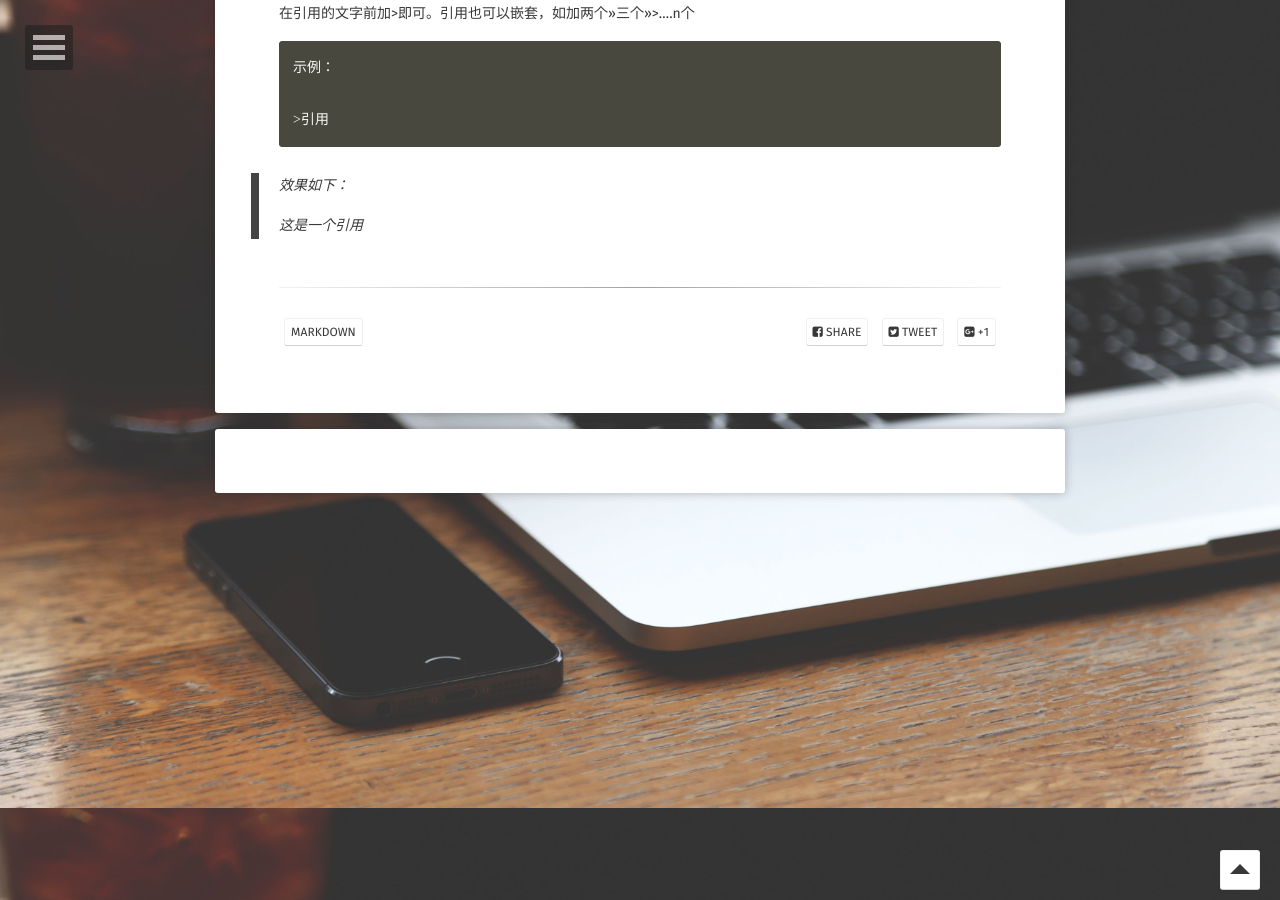
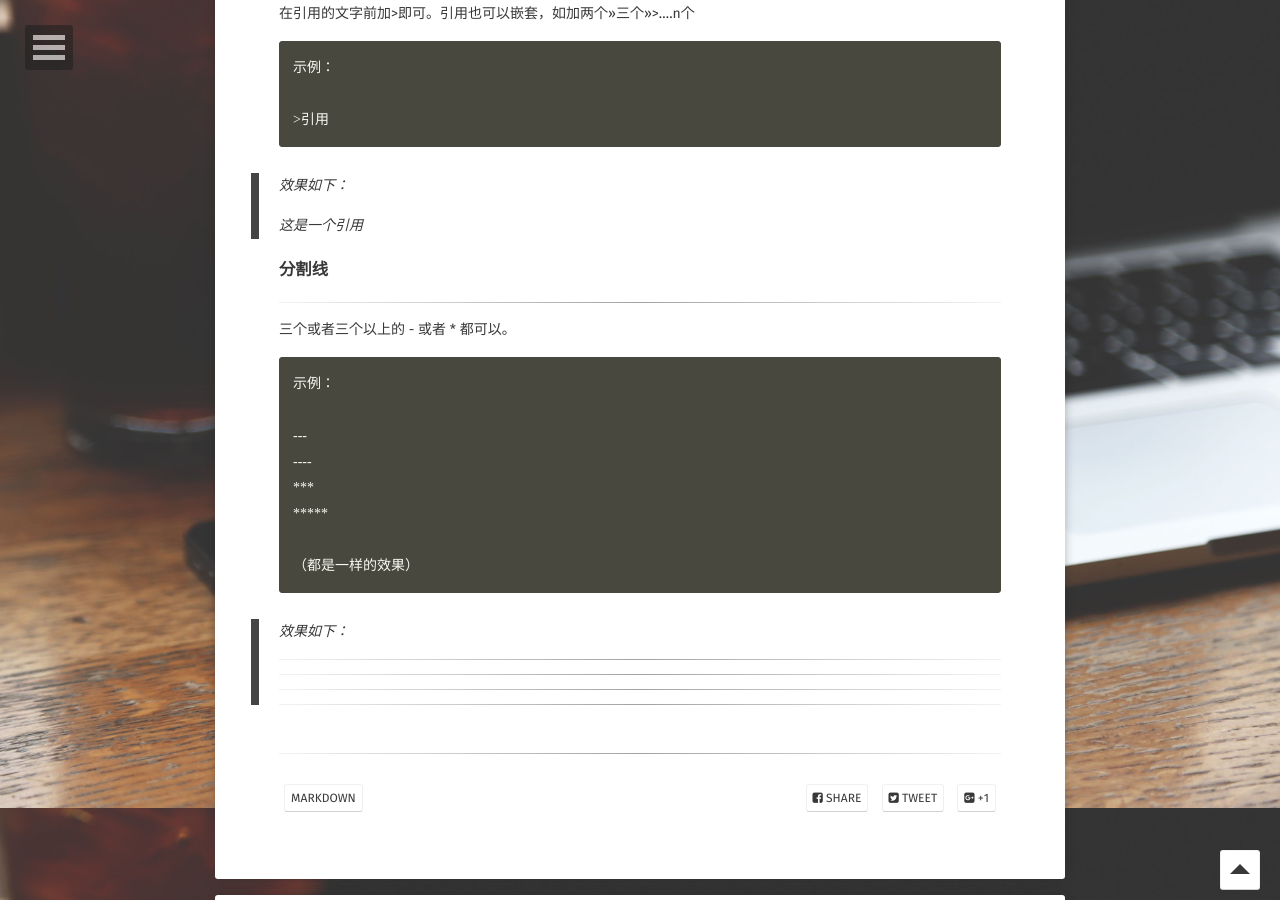
Before and after one commit to 396494384/396494384.github.io, a Jekyll site: the page built from _posts/2012-05-22-readability-post.md, in a window 1280 px wide and 900 px high, scrolled down 1892 px. Built offline with Jekyll 4.4.1, drawn with Linux system fonts in a browser that asks for light colours; some web fonts are replaced; comment, search, counter and statistics services are not loaded.

Commit message:
修改文件: _posts/2012-05-22-readability-post.md

```diff
--- a/_posts/2012-05-22-readability-post.md
+++ b/_posts/2012-05-22-readability-post.md
@@ -72,3 +72,25 @@ Markdown是一种纯文本格式的标记语言。通过简单的标记语法，
 >效果如下：
 >
 >这是一个引用
+
+### 分割线
+---
+三个或者三个以上的 - 或者 * 都可以。
+
+~~~
+示例：
+
+---
+----
+***
+*****
+
+（都是一样的效果）
+~~~
+
+> 效果如下：
+>
+> ---
+> ----
+> ***
+> ****
```
